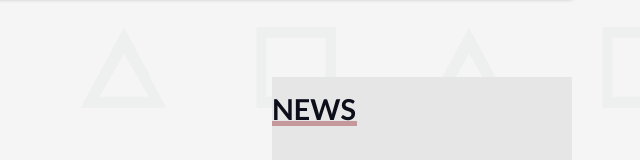
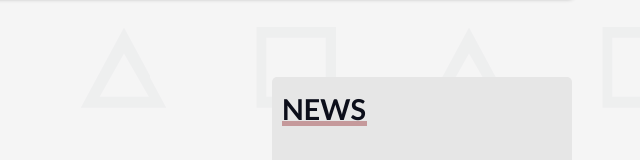
Before and after one commit to Lysaker-git/Gamehub-basics, a plain HTML site: page index.html in a window 1536 px wide. Shown: the part 653-813 px from the top of the page, 896-1536 px from the left. Drawn offline with nearby package versions, Linux system fonts and the light colour scheme.

Commit message:
Update main.css

```diff
--- a/css/main.css
+++ b/css/main.css
@@ -751,9 +751,10 @@ footer {
   }
   .info {
     padding: 0;
+    border-radius: 5px 5px 0 0;
   }
   .info_Post .bigger_info {
-    padding: 0;
+    padding: 0 0 0 10px;
     margin: 15px 0 39px 0;
   }
   .info_Post section .right_S,
```
